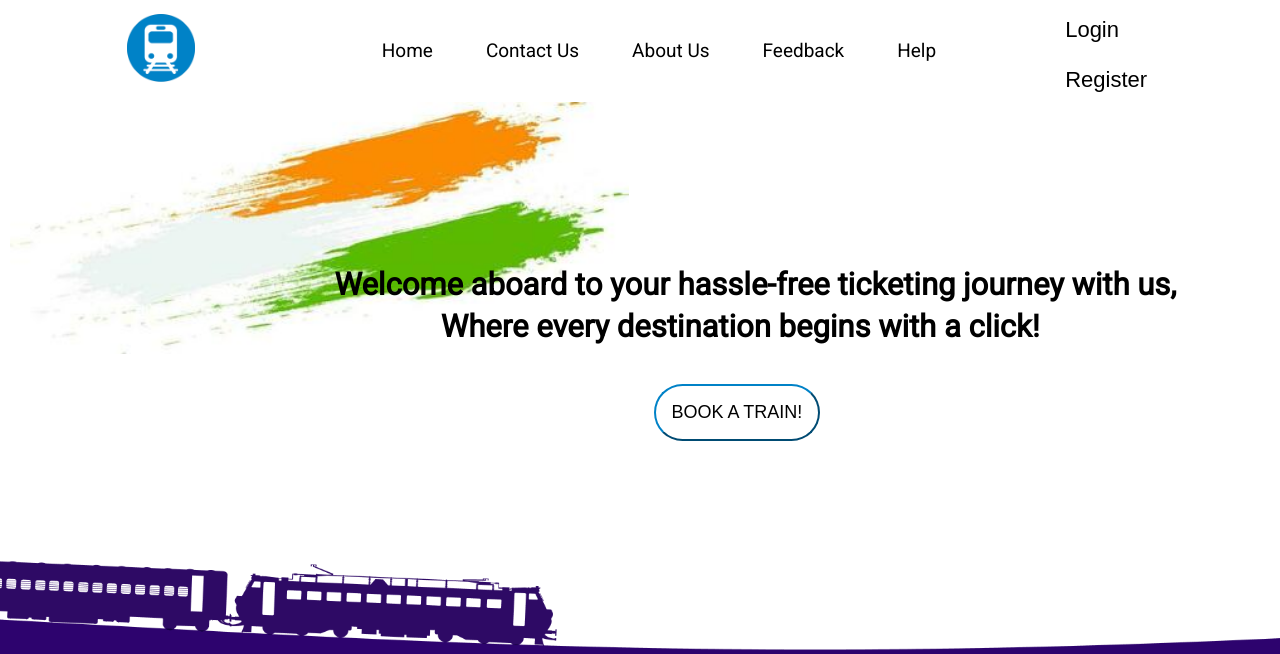
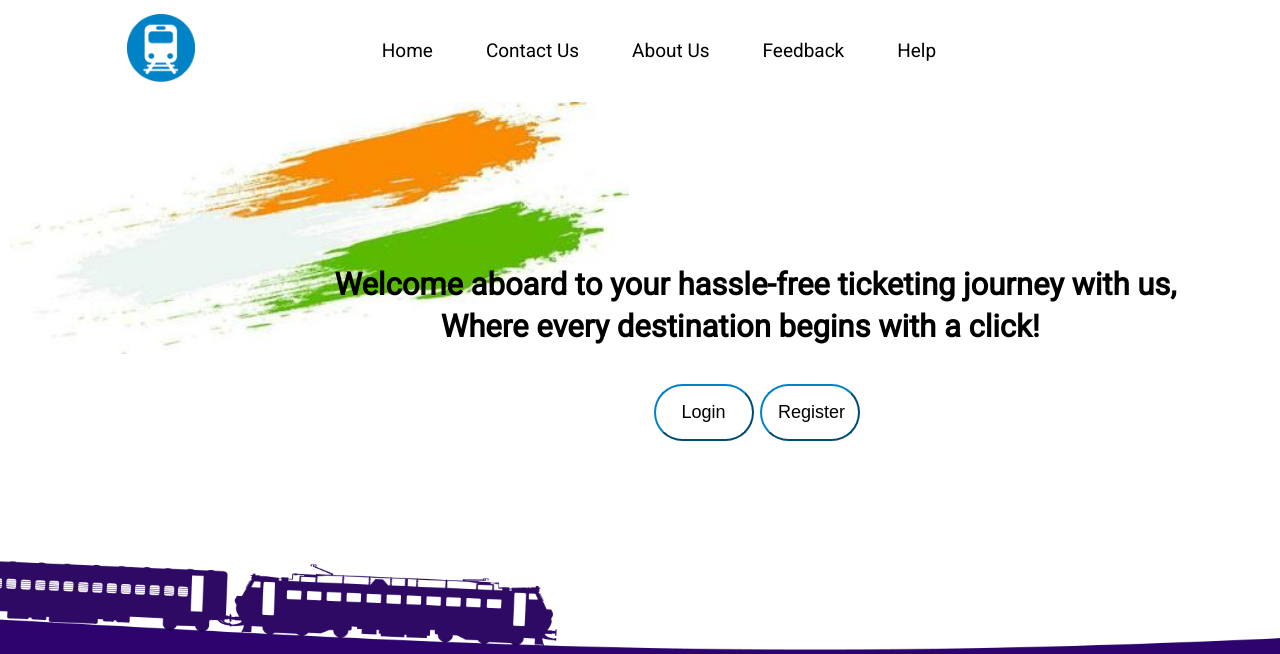
Before and after one commit to PIQUE039/DBMS-project, a PHP site: page /main.html in a window 1280 px wide; the page is wider, and only the part inside the window is pictured. Shown: the top 654 px of that part. Run offline with PHP 8.4, Linux system fonts and the light colour scheme; some web fonts are replaced.

Commit message:
New Repo with Booking

```diff
--- a/main.css
+++ b/main.css
@@ -125,6 +125,14 @@ p{
    position: fixed;
    top: 0;
 }
+#login{
+   left: 43%;
+   width: 100px;
+}
+#register{
+   left: 50%;
+   width: 100px;
+}
 
 .login_div{
    display:none;
@@ -147,8 +155,18 @@ p{
    display: flex;
    justify-content: center;
    text-decoration: underline;
-   margin-top: 23px;
+   /* margin-top: 23px; */
 }
+.cross-x{
+   position: relative;
+   height: 16px;
+   top: 9px;
+   left: 59%;
+}
+.cross-x:hover{
+   cursor:pointer;
+}
+
 
 .l_text{
    padding: 5px 0px;
--- a/main.html
+++ b/main.html
@@ -25,16 +25,18 @@
       </div>
       <div class="right">
          <!-- Login and Register -->
-         <button class="lr" id="login" href="#loginpop" onclick="popup()">Login</button>
-         <button class="lr" id="register" href="registerpop" onclick="r_popup()">Register</button>
+         <!-- <button class="lr" id="login" href="#loginpop" onclick="popup()">Login</button> -->
+         <!-- <button class="lr" id="register" href="registerpop" onclick="r_popup()">Register</button> -->
       </div>
    </div>
 </div>
 <div class="main-page-text">
-
    <!-- Login page -->
    <div class="login_div" id="loginpop">
-      <div class="l_header"><p>Login</p></div>
+      <div class="l_header">
+         <img class="cross-x" src="img/cross-x-removebg-preview.png" alt="Error">
+         <p style="margin-top: 24px;">Login</p>
+      </div>
       <form class="l_form" action="login.php" method="POST">
          <label class="l_text" for="">Username</label>
          <input class="l_input" id="l_name" name = "l_name" type="text" placeholder="Username">
@@ -59,7 +61,9 @@
       <p class="entry-text">Welcome aboard to your hassle-free ticketing journey with us,<br></p>
       <p class="entry-text" id="second-line">Where every destination begins with a click!</p>
       <!-- Booking Button -->
-      <a href="booking.html"><button class="booking">BOOK A TRAIN!</button></a>
+      <!-- <a href="booking.html"><button class="booking">BOOK A TRAIN!</button></a> -->
+      <button class="booking" id="login" href="#loginpop" onclick="popup()">Login</button>
+      <button class="booking" id="register" href="registerpop" onclick="r_popup()">Register</button>
    </div>
    <!-- Website Information in short -->
    <div class="info_site">
```
Also changed, not shown: img/cross-x-removebg-preview.png (added).
